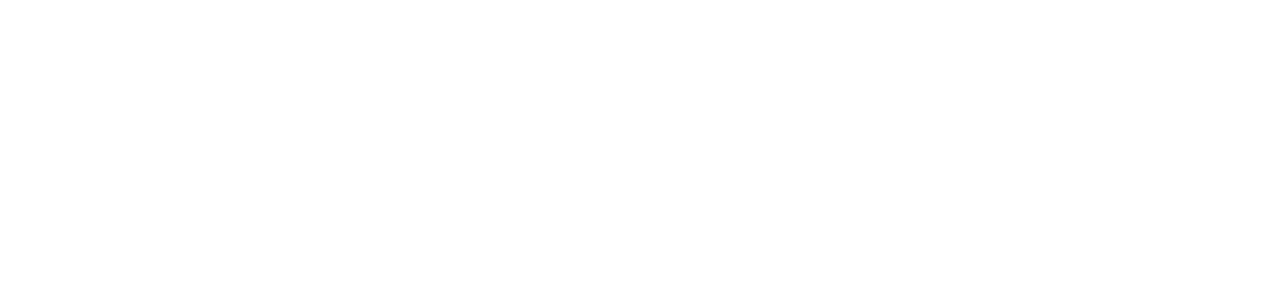
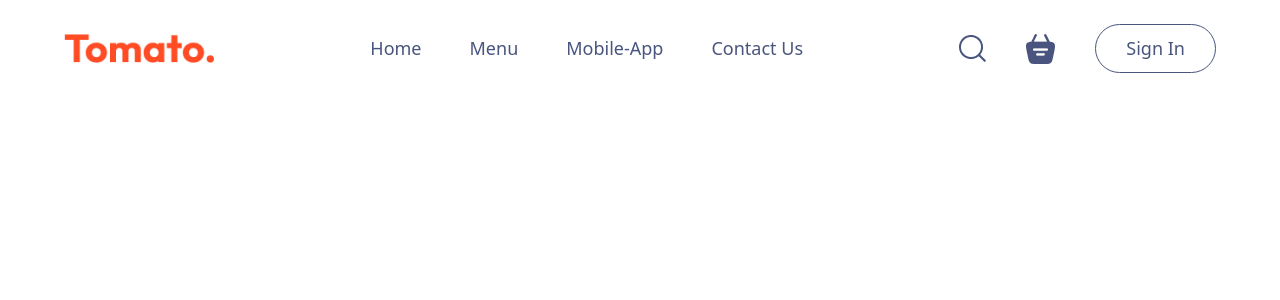
Before and after one commit to AmitMishra99/Foodie_App, a React (Vite) app: page / in a window 1280 px wide. Shown: the top 300 px of the page. Built offline with nearby package versions, Linux system fonts and the light colour scheme.

Commit message:
Navbar Completed

```diff
--- a/src/App.jsx
+++ b/src/App.jsx
@@ -1,7 +1,9 @@
+import Navbar from "./components/Navbar"
 
 const App = () => {
   return (
-    <div className="">
+    <div className="w-[90%] m-auto font-outfit ">
+      <Navbar/>
     </div>
   )
 }
--- /dev/null
+++ b/src/components/Navbar.jsx
@@ -0,0 +1,26 @@
+import { assets } from '../assets/frontend_assets/assets'
+
+const Navbar = () => {
+
+  return (
+    <div className=' py-6 flex items-center justify-between '>
+      <img className='w-37.5' src={assets.logo} alt="logo" />
+      <ul className='flex list-none gap-12 text-[#49557e] text-[18px]'>
+        <li>Home </li>
+        <li>Menu </li>
+        <li>Mobile-App </li>
+        <li>Contact Us</li>
+      </ul>
+      <div className="flex items-center gap-10">
+        <img src={assets.search_icon} alt="search_icon" />
+        <div className="navbar-search-icon">
+                <img src={assets.basket_icon} alt="" />
+                <div className="dot"></div>
+        </div>
+        <button className='cursor-pointer bg-transparent text-[18px] text-[#49557e] border py-2.5 px-[30px] rounded-[50px] transition-[0.3s] hover:bg-[#fff4f2] '>Sign In</button>
+      </div>
+    </div>
+  )
+}
+
+export default Navbar
```
Also changed, not shown: src/assets/Path.txt (deleted), 1 other file (tests, documents, lock files or other folders).
